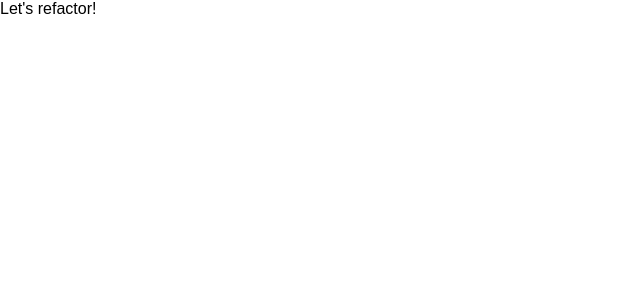
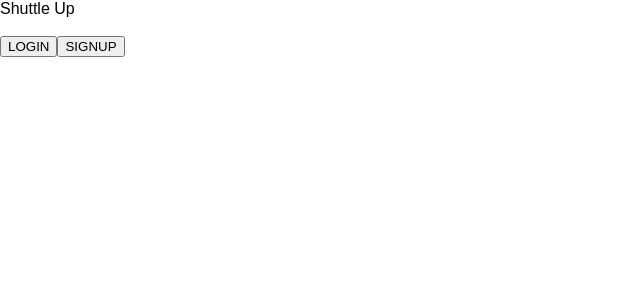
Before and after one commit to pearl174/shuttle-up-frontend, a React (Vite) app: page / in a window 1280 px wide. Shown: the top 300 px of the page, without its empty margins (0-640 px from the left). Built offline with nearby package versions, Linux system fonts and the light colour scheme.

Commit message:
Start on header design. Add basic header for new user. Add theme icon to assets. Add an attributions file to be added to the footer later.

```diff
--- a/src/App.jsx
+++ b/src/App.jsx
@@ -1,9 +1,10 @@
 import "./styles/colors.css";
 import "./styles/base.css";
+import Header from "./components/Header/Header.jsx";
 
 const App = () => {
   return (
-    <div>Let's refactor!</div>
+    <Header />
   )
 }
 
--- /dev/null
+++ b/src/components/Header/Header.jsx
@@ -0,0 +1,12 @@
+const Header = () => {
+    return (
+        <div className="flex-container">
+            <div>Shuttle Up</div>
+            <div><img src="" alt="" /></div>
+            <button>LOGIN</button>
+            <button>SIGNUP</button>
+        </div>
+    )
+}
+
+export default Header;
```
Also changed, not shown: src/assets/theme-icon.png (added), src/attributions.txt (added), src/components/Header/Header.css (added).
